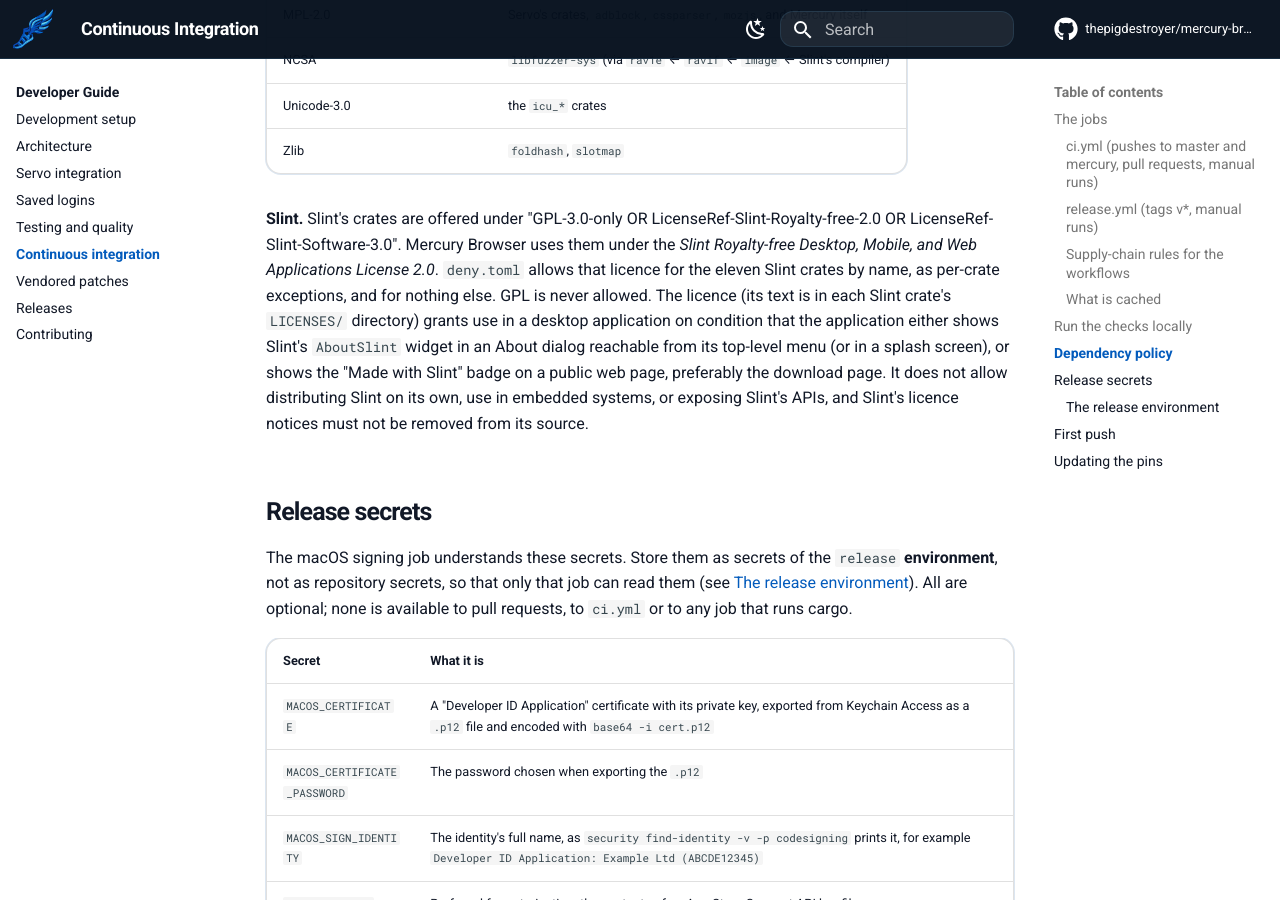
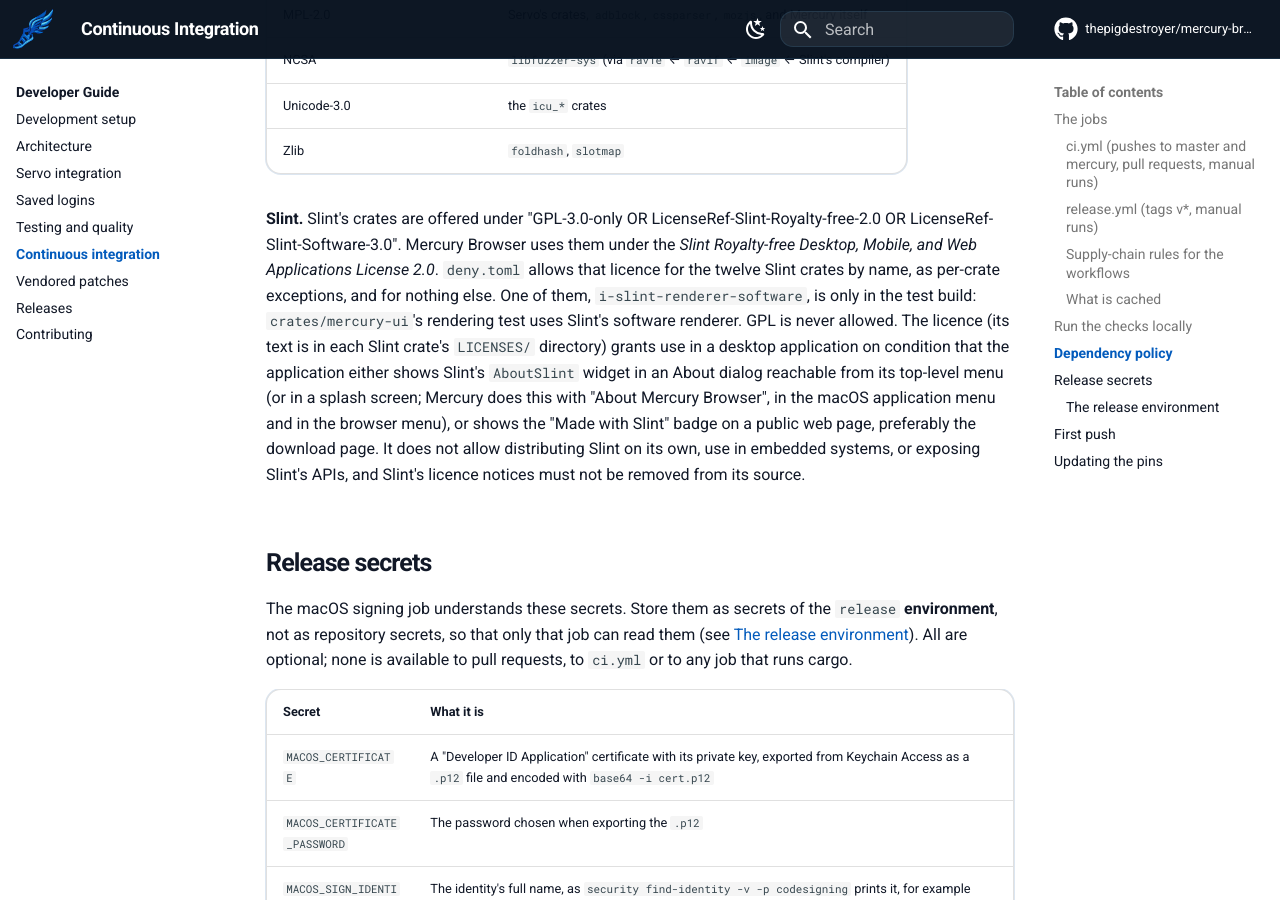
Before and after one commit to KaykCaputo/hermes-browser, an MkDocs documentation site: the page built from docs/developer-guide/continuous-integration.md, in a window 1280 px wide and 900 px high, scrolled down 6611 px. Built offline with MkDocs 1.6.1 and Material for MkDocs 9.7.7, drawn with Linux system fonts in a browser that asks for light colours; comment, search, counter and statistics services are not loaded.

Commit message:
build: allow Slint's software renderer, which the menu rendering test uses

```diff
--- a/deny.toml
+++ b/deny.toml
@@ -159,3 +159,8 @@ allow = ["LicenseRef-Slint-Royalty-free-2.0"]
 [[licenses.exceptions]]
 crate = "i-slint-renderer-skia"
 allow = ["LicenseRef-Slint-Royalty-free-2.0"]
+
+# Only the headless rendering test of crates/mercury-ui uses it (a dev-dependency).
+[[licenses.exceptions]]
+crate = "i-slint-renderer-software"
+allow = ["LicenseRef-Slint-Royalty-free-2.0"]
--- a/docs/developer-guide/continuous-integration.md
+++ b/docs/developer-guide/continuous-integration.md
@@ -120,7 +120,7 @@ scripts/ci/check-colors-screenshot.py /tmp/colors.png
 | Unicode-3.0 | the `icu_*` crates |
 | Zlib | `foldhash`, `slotmap` |
 
-**Slint.** Slint's crates are offered under "GPL-3.0-only OR LicenseRef-Slint-Royalty-free-2.0 OR LicenseRef-Slint-Software-3.0". Mercury Browser uses them under the *Slint Royalty-free Desktop, Mobile, and Web Applications License 2.0*. `deny.toml` allows that licence for the eleven Slint crates by name, as per-crate exceptions, and for nothing else. GPL is never allowed. The licence (its text is in each Slint crate's `LICENSES/` directory) grants use in a desktop application on condition that the application either shows Slint's `AboutSlint` widget in an About dialog reachable from its top-level menu (or in a splash screen), or shows the "Made with Slint" badge on a public web page, preferably the download page. It does not allow distributing Slint on its own, use in embedded systems, or exposing Slint's APIs, and Slint's licence notices must not be removed from its source.
+**Slint.** Slint's crates are offered under "GPL-3.0-only OR LicenseRef-Slint-Royalty-free-2.0 OR LicenseRef-Slint-Software-3.0". Mercury Browser uses them under the *Slint Royalty-free Desktop, Mobile, and Web Applications License 2.0*. `deny.toml` allows that licence for the twelve Slint crates by name, as per-crate exceptions, and for nothing else. One of them, `i-slint-renderer-software`, is only in the test build: `crates/mercury-ui`'s rendering test uses Slint's software renderer. GPL is never allowed. The licence (its text is in each Slint crate's `LICENSES/` directory) grants use in a desktop application on condition that the application either shows Slint's `AboutSlint` widget in an About dialog reachable from its top-level menu (or in a splash screen; Mercury does this with "About Mercury Browser", in the macOS application menu and in the browser menu), or shows the "Made with Slint" badge on a public web page, preferably the download page. It does not allow distributing Slint on its own, use in embedded systems, or exposing Slint's APIs, and Slint's licence notices must not be removed from its source.
 
 ## Release secrets
 
```
